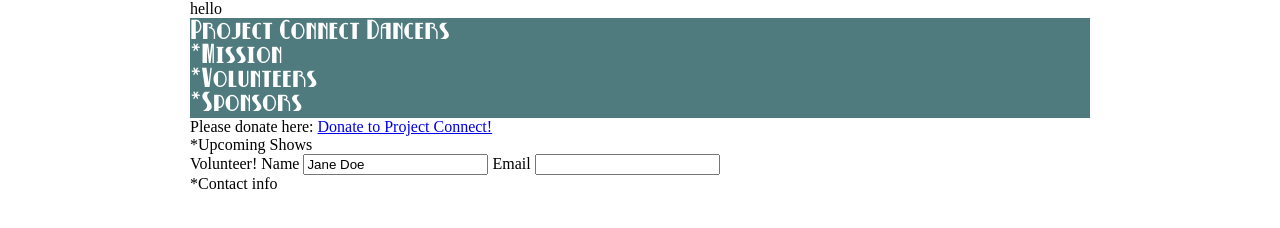
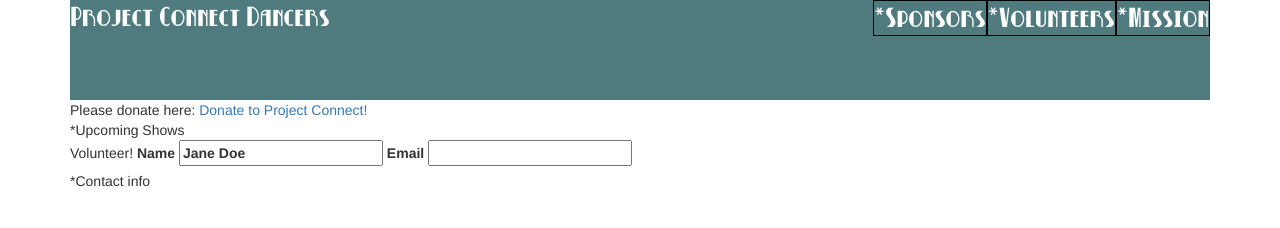
Before and after one commit to jakepark/project_connect, a website: page index.html in a window 1280 px wide. Drawn offline with Linux system fonts and the light colour scheme.

Commit message:
add gulp & sass, initiate bootstrap

```diff
--- /dev/null
+++ b/Gulpfile.js
@@ -0,0 +1,12 @@
+var gulp = require('gulp');
+var sass = require('gulp-sass');
+
+gulp.task('styles', function(){
+  gulp.src('sass/**/*.scss')
+    .pipe(sass().on('error', sass.logError))
+    .pipe(gulp.dest('./css/'));
+});
+
+gulp.task('default', function(){
+  gulp.watch('sass/**/*.scss', ['styles']);
+})
--- a/index.html
+++ b/index.html
@@ -4,13 +4,12 @@
     <meta charset="utf-8">
     <title>Project Connect Dancers</title>
     <link rel="stylesheet" href="css/index.css" media="screen" title="no title" charset="utf-8">
+    <link rel="stylesheet" href="css/bootstrap.css" media="screen" title="no title" charset="utf-8">
+    <link rel="stylesheet" href="css/bootstrap-theme.css" media="screen" title="no title" charset="utf-8">
   </head>
   <body>
 
-    <div class="container-flex">
-      hello
-    </div>
-
+    <div class="container">
       <nav>
         Project Connect Dancers
 
@@ -26,6 +25,7 @@
         </div>
 
       </nav>
+
       <div class="donation">
         Please donate here: <a href="#/donate">Donate to Project Connect!</a>
       </div>
@@ -49,5 +49,10 @@
         *Contact info
       </div>
 
+
+    </div>
+
+
+
   </body>
 </html>
--- /dev/null
+++ b/sass/index.scss
@@ -0,0 +1,48 @@
+body {
+  zoom: 1;
+}
+
+
+@font-face {
+  font-family: "Betty Noir";
+  src: url(../fonts/bettynoir.ttf) format("truetype");
+}
+
+nav {
+  background: #4f7b7e;
+  width: 100%;
+  margin: 0 auto;
+  height: 100px;
+  font-family: "Betty Noir", Verdana, Tahoma;
+  font-size: 24px;
+  color: white;
+
+  div {
+    border: 1px solid black;
+    float: right;
+  }
+}
+
+
+.mission {
+}
+
+.dancers {
+
+}
+
+.sponsors {
+
+}
+
+.donation {
+
+}
+
+.upcoming {
+
+}
+
+.volunteer {
+
+}
```
Also changed, not shown: package.json (added, +23 -0 lines), css/index.css, 2 other files. Lines whose indentation alone changed are shown as unchanged.
